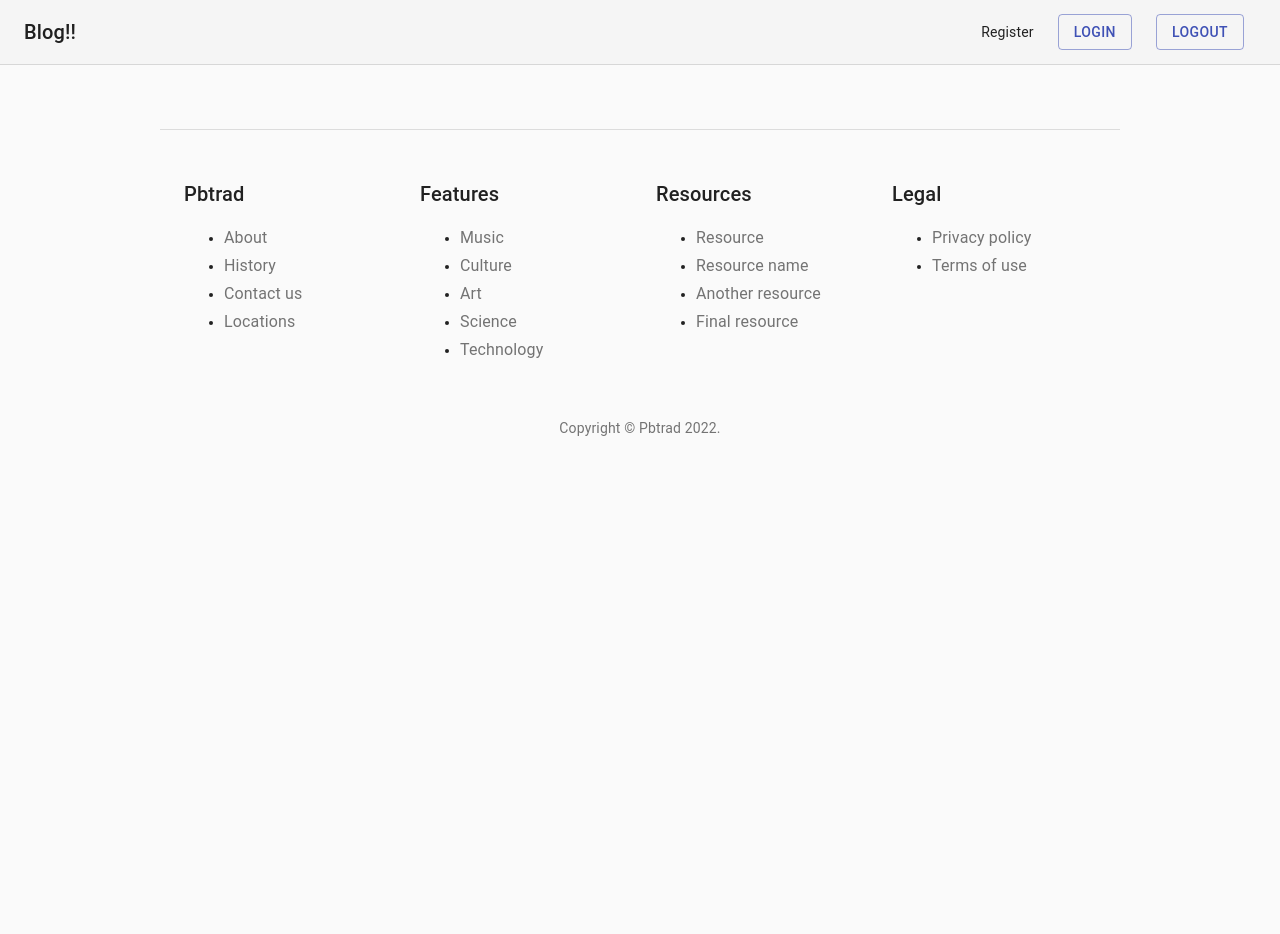
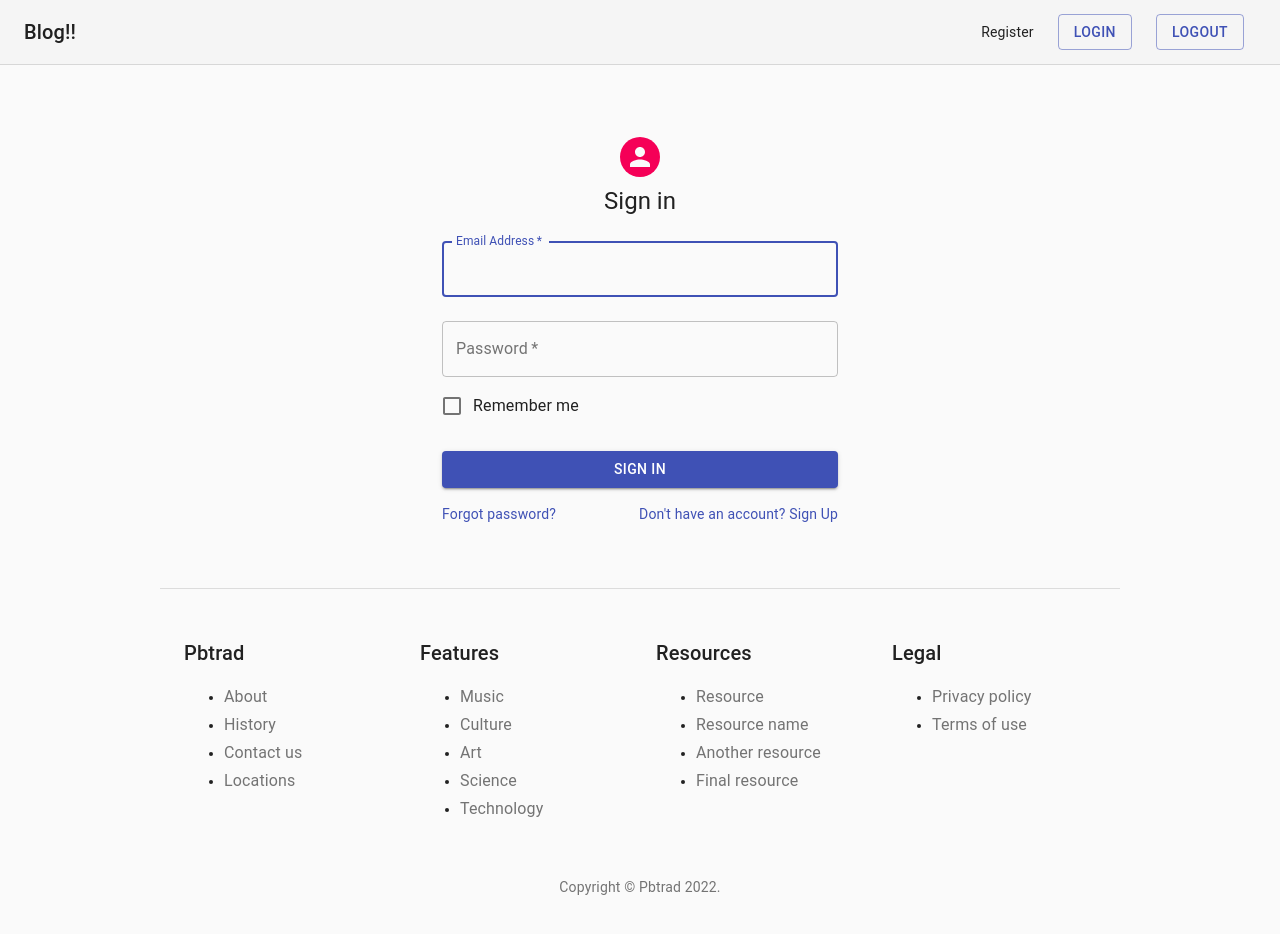
Before and after one commit to pbtrad/blogfrontend, a React (Create React App) app: page /login in a window 1280 px wide. Shown: the top 934 px of the page. Before the commit the page ends 800 px from the top, so only its background shows below. Built offline with nearby package versions, Linux system fonts and the light colour scheme.

Commit message:
Created login and logout pages

```diff
--- a/src/components/login.js
+++ b/src/components/login.js
@@ -0,0 +1,135 @@
+import React, { useState } from 'react';
+import axiosInstance from '../axios';
+import { useNavigate } from 'react-router-dom';
+import Avatar from '@material-ui/core/Avatar';
+import Button from '@material-ui/core/Button';
+import CssBaseline from '@material-ui/core/CssBaseline';
+import TextField from '@material-ui/core/TextField';
+import FormControlLabel from '@material-ui/core/FormControlLabel';
+import Checkbox from '@material-ui/core/Checkbox';
+import Link from '@material-ui/core/Link';
+import Grid from '@material-ui/core/Grid';
+import Typography from '@material-ui/core/Typography';
+import { makeStyles } from '@material-ui/core/styles';
+import Container from '@material-ui/core/Container';
+
+const useStyles = makeStyles((theme) => ({
+	paper: {
+		marginTop: theme.spacing(8),
+		display: 'flex',
+		flexDirection: 'column',
+		alignItems: 'center',
+	},
+	avatar: {
+		margin: theme.spacing(1),
+		backgroundColor: theme.palette.secondary.main,
+	},
+	form: {
+		width: '100%',
+		marginTop: theme.spacing(1),
+	},
+	submit: {
+		margin: theme.spacing(3, 0, 2),
+	},
+}));
+
+export default function SignIn() {
+	const history = useNavigate();
+	const initialFormData = Object.freeze({
+		email: '',
+		password: '',
+	});
+
+	const [formData, updateFormData] = useState(initialFormData);
+
+	const handleChange = (e) => {
+		updateFormData({
+			...formData,
+			[e.target.name]: e.target.value.trim(),
+		});
+	};
+
+	const handleSubmit = (e) => {
+		e.preventDefault();
+		console.log(formData);
+
+		axiosInstance
+			.post(`token/`, {
+				email: formData.email,
+				password: formData.password,
+			})
+			.then((res) => {
+				localStorage.setItem('access_token', res.data.access);
+				localStorage.setItem('refresh_token', res.data.refresh);
+				axiosInstance.defaults.headers['Authorization'] =
+					'JWT ' + localStorage.getItem('access_token');
+				history('/');
+			});
+	};
+
+	const classes = useStyles();
+
+	return (
+		<Container component="main" maxWidth="xs">
+			<CssBaseline />
+			<div className={classes.paper}>
+				<Avatar className={classes.avatar}></Avatar>
+				<Typography component="h1" variant="h5">
+					Sign in
+				</Typography>
+				<form className={classes.form} noValidate>
+					<TextField
+						variant="outlined"
+						margin="normal"
+						required
+						fullWidth
+						id="email"
+						label="Email Address"
+						name="email"
+						autoComplete="email"
+						autoFocus
+						onChange={handleChange}
+					/>
+					<TextField
+						variant="outlined"
+						margin="normal"
+						required
+						fullWidth
+						name="password"
+						label="Password"
+						type="password"
+						id="password"
+						autoComplete="current-password"
+						onChange={handleChange}
+					/>
+					<FormControlLabel
+						control={<Checkbox value="remember" color="primary" />}
+						label="Remember me"
+					/>
+					<Button
+						type="submit"
+						fullWidth
+						variant="contained"
+						color="primary"
+						className={classes.submit}
+						onClick={handleSubmit}
+					>
+						Sign In
+					</Button>
+					<Grid container>
+						<Grid item xs>
+							<Link href="#" variant="body2">
+								Forgot password?
+							</Link>
+						</Grid>
+						<Grid item>
+							<Link href="#" variant="body2">
+								{"Don't have an account? Sign Up"}
+							</Link>
+						</Grid>
+					</Grid>
+				</form>
+			</div>
+		</Container>
+	);
+}
--- a/src/index.js
+++ b/src/index.js
@@ -1,11 +1,13 @@
 import React from 'react';
 import ReactDOM from 'react-dom';
 import './index.css';
-import { BrowserRouter as Router, Routes, Route, Link } from 'react-router-dom';
+import { BrowserRouter as Router, Routes, Route } from 'react-router-dom';
 import App from  './App';
 import Header from './components/Header';
 import Footer from './components/Footer';
 import Register from './components/register';
+import Login from './components/login';
+import Logout from './components/logout';
 
 const routing = (
   <Router>
@@ -14,6 +16,8 @@
       <Routes>
         <Route exact path="/" element={<App />} />
         <Route path="/register" element={<Register />} />
+        <Route path="/login" element={<Login />} />
+        <Route path="/logout" element={<Logout />} />
       </Routes>
       <Footer />
     </React.StrictMode>
```
